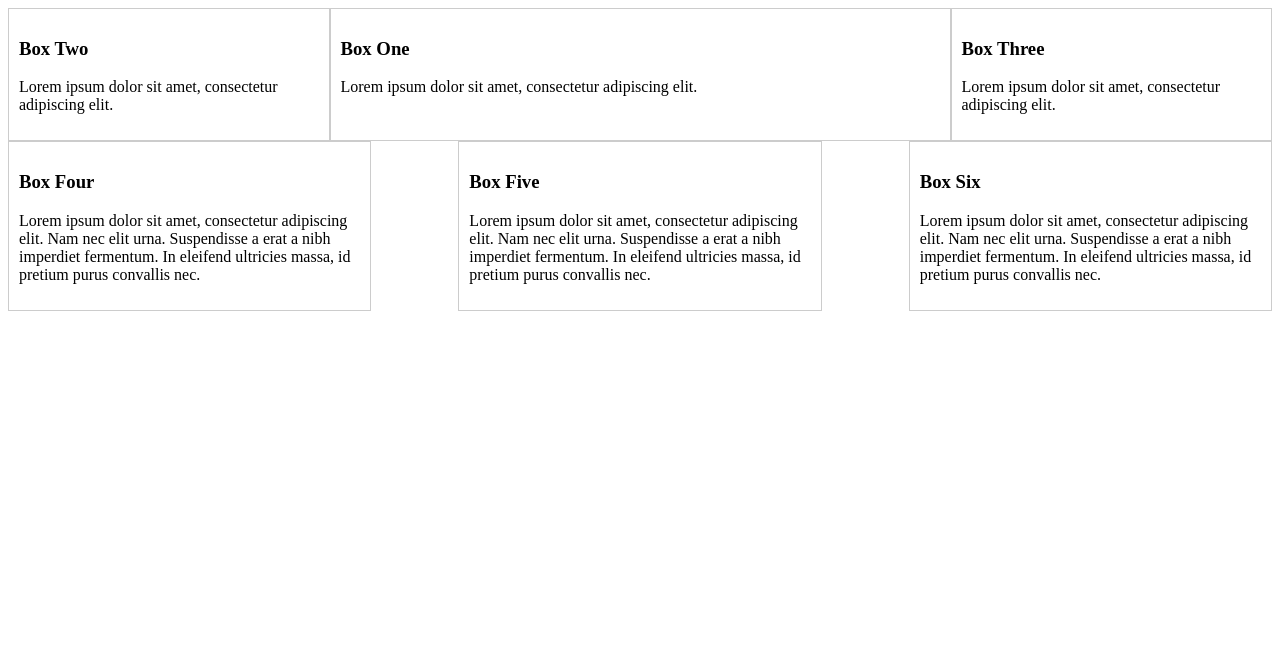
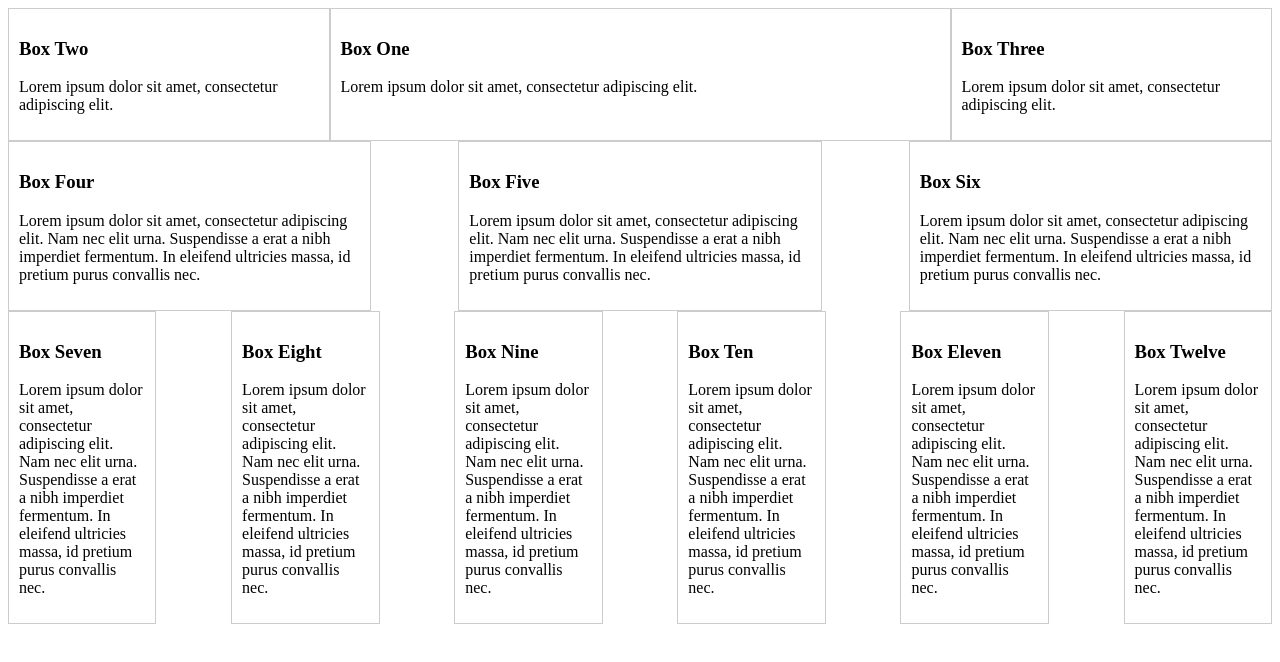
Before and after one commit to brettl1991/Exercises, a plain HTML site: page Flexbox/index.html in a window 1280 px wide. Drawn offline with Linux system fonts and the light colour scheme.

Commit message:
Using wrap  styleing

```diff
--- a/Flexbox/index.html
+++ b/Flexbox/index.html
@@ -26,8 +26,13 @@
           justify-content:space-between;
     }
 }
+        .container-3 {
+            display: flex;
+            flex-wrap:wrap;
+            justify-content:space-between;
+        }
 
-        .container-1 div, .container-2 div{
+        .container-1 div, .container-2 div, .container-3 div{
         border: 1px #ccc solid;
         padding: 10px;
         }
@@ -49,6 +54,10 @@
 
         .container-2-box {
             flex-basis: 27%;
+        }
+
+        .container-3-box {
+            flex-basis: 10%
         }
     </style>
 </head>
@@ -81,6 +90,31 @@
           <p>Lorem ipsum dolor sit amet, consectetur adipiscing elit. Nam nec elit urna. Suspendisse a erat a nibh imperdiet fermentum. In eleifend ultricies massa, id pretium purus convallis nec. </p>
         </div>
         </div>
-
+        <div class="container-3">
+        <div class="container-3-box">
+          <h3>Box Seven</h3>
+          <p>Lorem ipsum dolor sit amet, consectetur adipiscing elit. Nam nec elit urna. Suspendisse a erat a nibh imperdiet fermentum. In eleifend ultricies massa, id pretium purus convallis nec. </p>
+        </div>
+        <div class="container-3-box">
+          <h3>Box Eight</h3>
+          <p>Lorem ipsum dolor sit amet, consectetur adipiscing elit. Nam nec elit urna. Suspendisse a erat a nibh imperdiet fermentum. In eleifend ultricies massa, id pretium purus convallis nec. </p>
+        </div>
+        <div class="container-3-box">
+          <h3>Box Nine</h3>
+          <p>Lorem ipsum dolor sit amet, consectetur adipiscing elit. Nam nec elit urna. Suspendisse a erat a nibh imperdiet fermentum. In eleifend ultricies massa, id pretium purus convallis nec. </p>
+        </div>
+        <div class="container-3-box">
+          <h3>Box Ten</h3>
+          <p>Lorem ipsum dolor sit amet, consectetur adipiscing elit. Nam nec elit urna. Suspendisse a erat a nibh imperdiet fermentum. In eleifend ultricies massa, id pretium purus convallis nec. </p>
+        </div>
+        <div class="container-3-box">
+          <h3>Box Eleven</h3>
+          <p>Lorem ipsum dolor sit amet, consectetur adipiscing elit. Nam nec elit urna. Suspendisse a erat a nibh imperdiet fermentum. In eleifend ultricies massa, id pretium purus convallis nec. </p>
+        </div>
+        <div class="container-3-box">
+          <h3>Box Twelve</h3>
+          <p>Lorem ipsum dolor sit amet, consectetur adipiscing elit. Nam nec elit urna. Suspendisse a erat a nibh imperdiet fermentum. In eleifend ultricies massa, id pretium purus convallis nec. </p>
+        </div>
+        </div>
 </body>
 </html>
```
